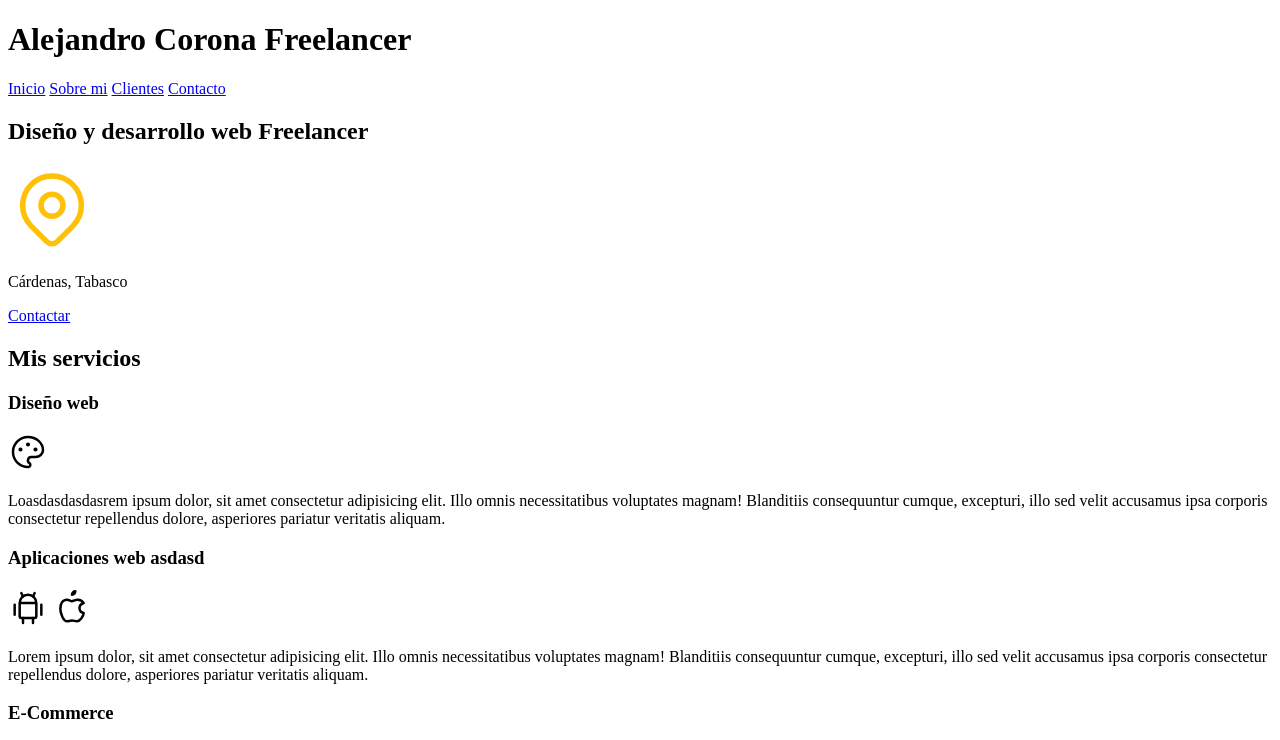
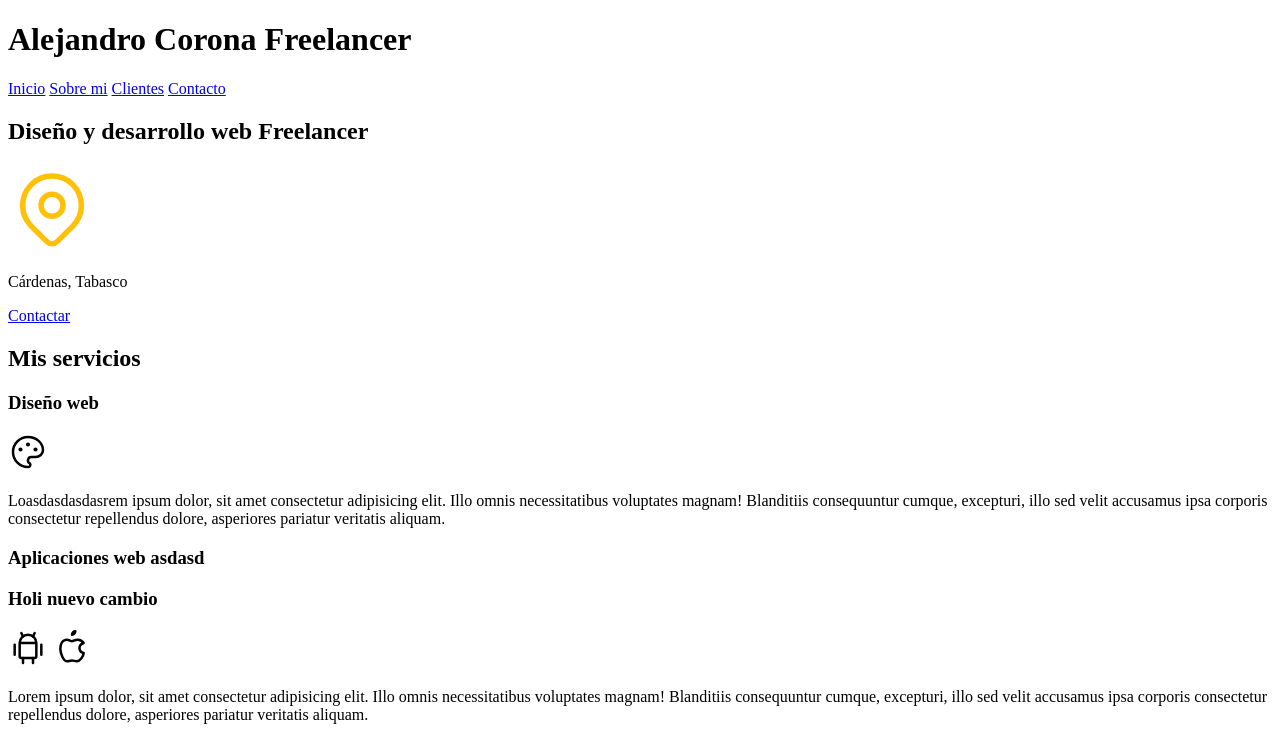
Before and after one commit to AlejandroCorona1996/UdemyFreelance, a plain HTML site: page index.html in a window 1280 px wide. Shown: the top 740 px of the page. Drawn offline with Linux system fonts and the light colour scheme.

Commit message:
Nuvo cambio

```diff
--- a/index.html
+++ b/index.html
@@ -69,6 +69,7 @@
 
         <section>
             <h3>Aplicaciones web asdasd</h3>
+            <h3>Holi nuevo cambio</h3>
             <svg xmlns="http://www.w3.org/2000/svg" class="icon icon-tabler icon-tabler-brand-android" width="40"
                 height="40" viewBox="0 0 24 24" stroke-width="1.5" stroke="#000000" fill="none" stroke-linecap="round"
                 stroke-linejoin="round">
```
